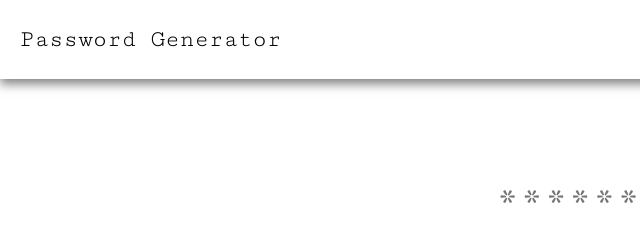
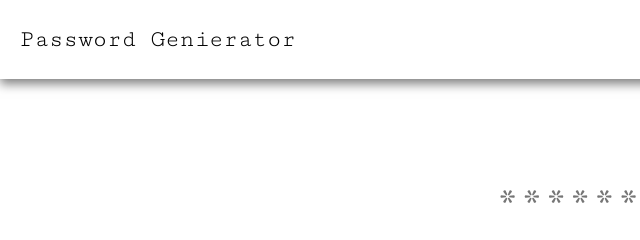
Before and after one commit to MaximFe/gpass, a plain HTML site: page index.html in a window 1280 px wide. Shown: the top 240 px of the page, 0-640 px from the left. Drawn offline with Linux system fonts and the light colour scheme.

Commit message:
Changed name

```diff
--- a/index.html
+++ b/index.html
@@ -13,11 +13,11 @@
   <link rel="mask-icon" href="icons/safari-pinned-tab.svg" color="#5bbad5">
   <meta name="msapplication-TileColor" content="#2d89ef">
   <meta name="theme-color" content="#ffffff">
-  <title>Password Generator</title>
+  <title>Password Genierator</title>
 </head>
 <body>
   <header>
-    <h1 class="title">Password Generator</h1>
+    <h1 class="title">Password Genierator</h1>
   </header>
   <div class="text-area-container">
     <textarea class="text_area" id="text" placeholder="************" rows="1" readonly></textarea>
```
